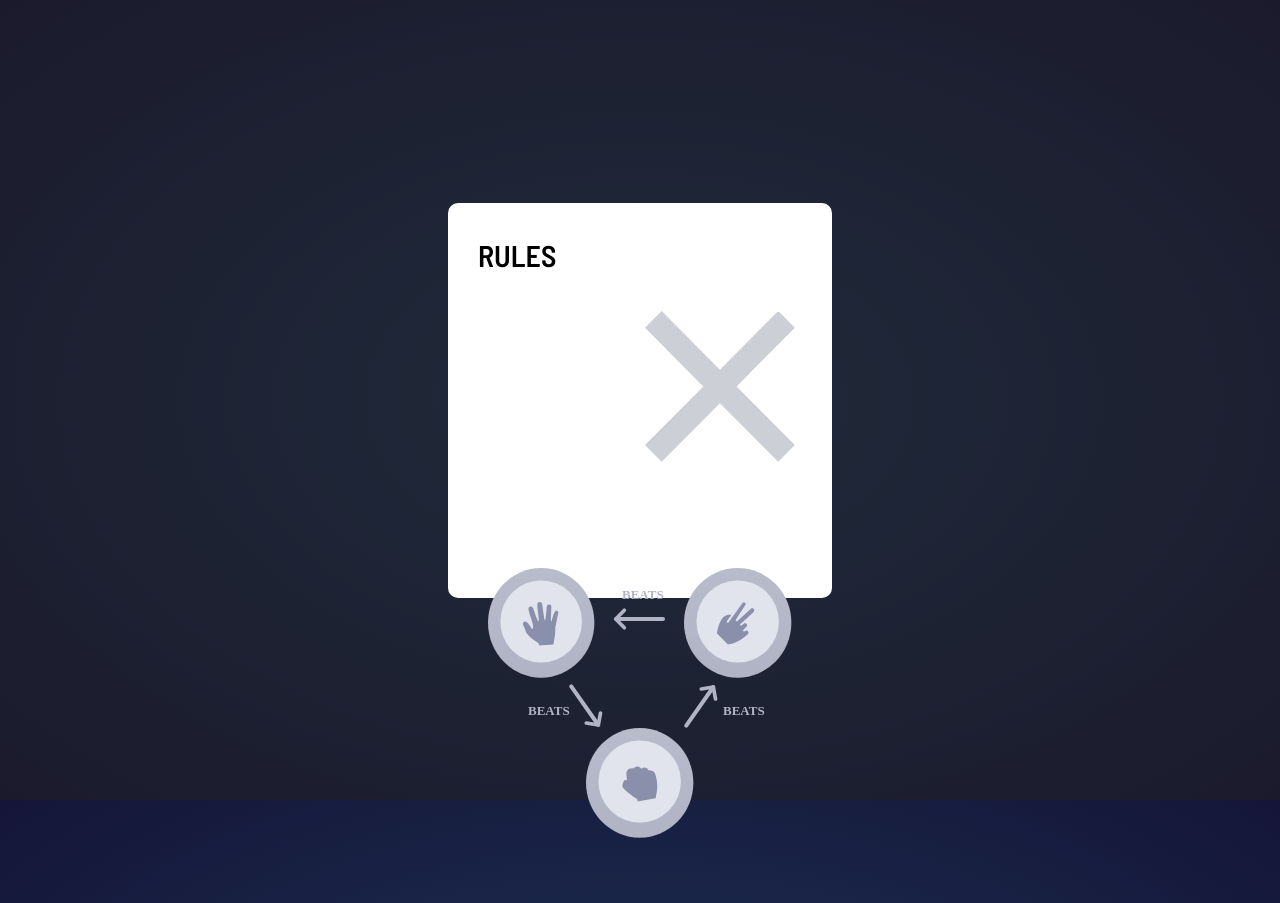
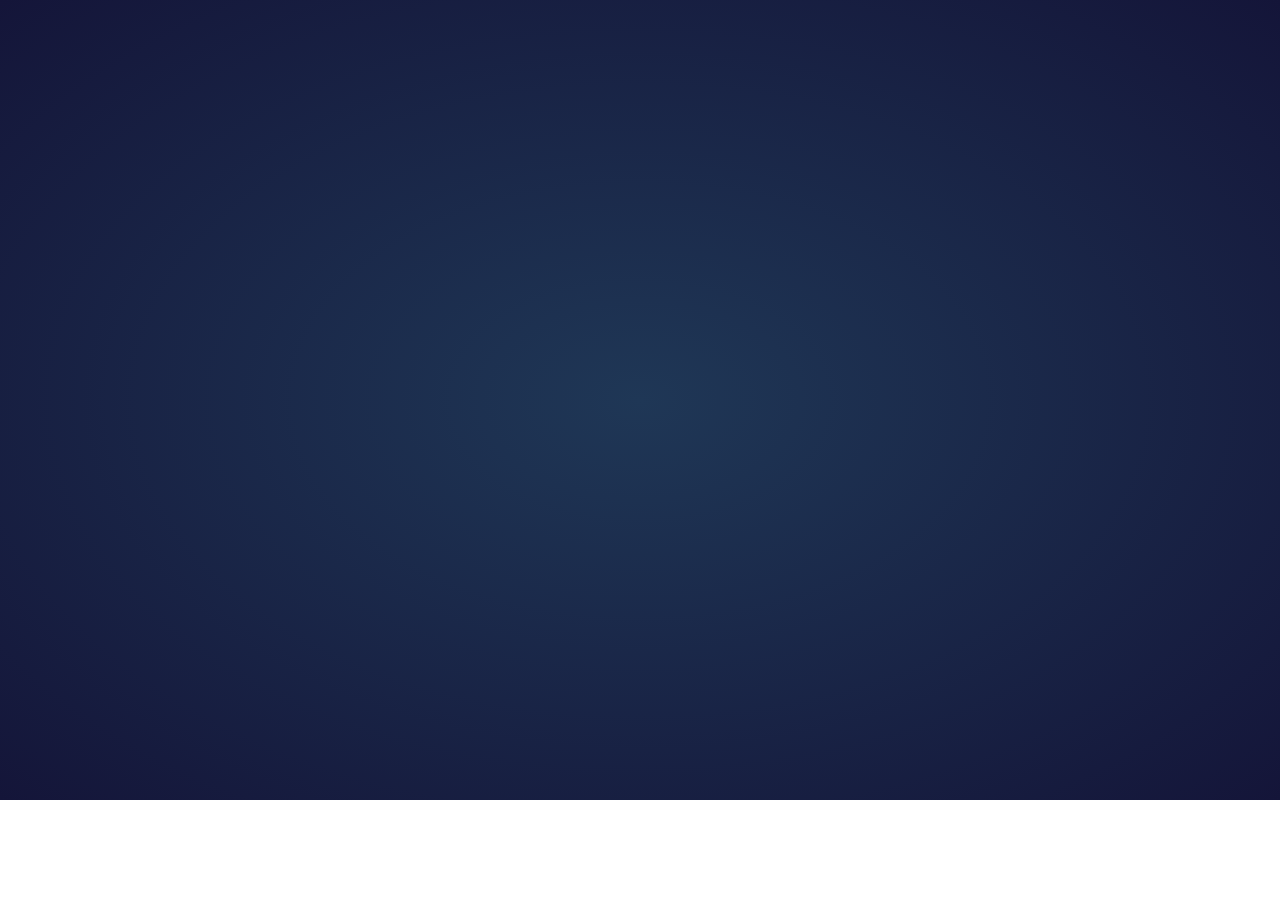
Before and after one commit to DanielCuevas1822/Rock-Paper-Scissors-React, a React (Create React App) app: page / in a window 1280 px wide. After the commit the page ends 800 px from the top, so only its background shows below. Built offline with nearby package versions, Linux system fonts and the light colour scheme.

Commit message:
Display and hide class

```diff
--- a/src/assets/styles/components/Modal.scss
+++ b/src/assets/styles/components/Modal.scss
@@ -82,3 +82,10 @@
     }
   }
 }
+.show {
+  position: absolute;
+  top: 0;
+}
+.hide {
+  display: none;
+}
--- a/src/components/Modal.jsx
+++ b/src/components/Modal.jsx
@@ -6,14 +6,17 @@ import imageRules from "../assets/images/image-rules.svg";
 import iconClose from "../assets/images/icon-close.svg";
 
 const Modal = () => {
+  const handleClick = () => {
+    console.log("close");
+  };
   return (
-    <div className="modal">
+    <div className="modal hide">
       <div className="modal__container">
         <div className="modal__container__title">
           <p>Rules</p>
         </div>
         <div className="modal__container__button">
-          <img src={iconClose} alt="close" />
+          <img onClick={handleClick} src={iconClose} alt="close" />
         </div>
         <div className="modal__container__image">
           <img src={imageRules} alt="rules" />
```
